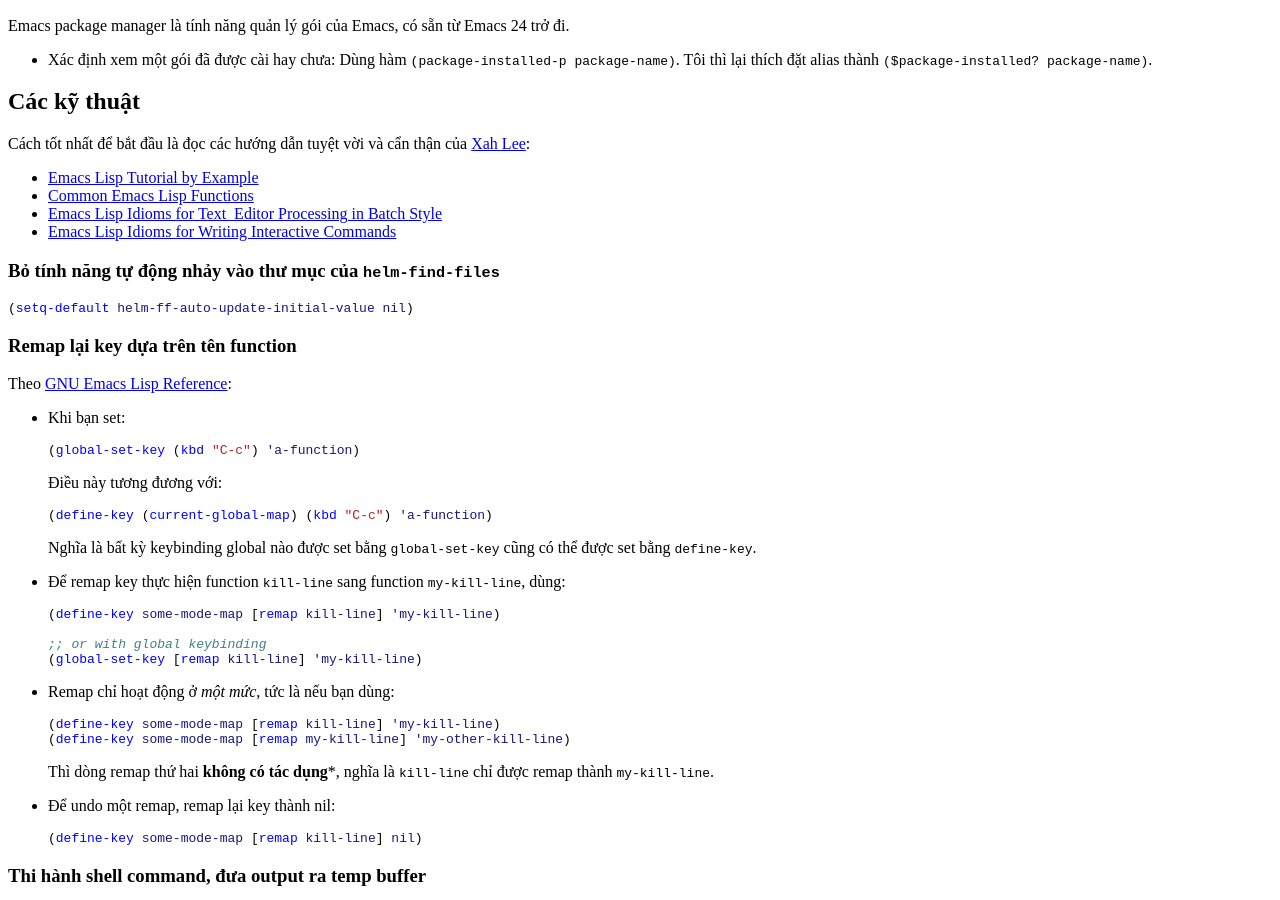
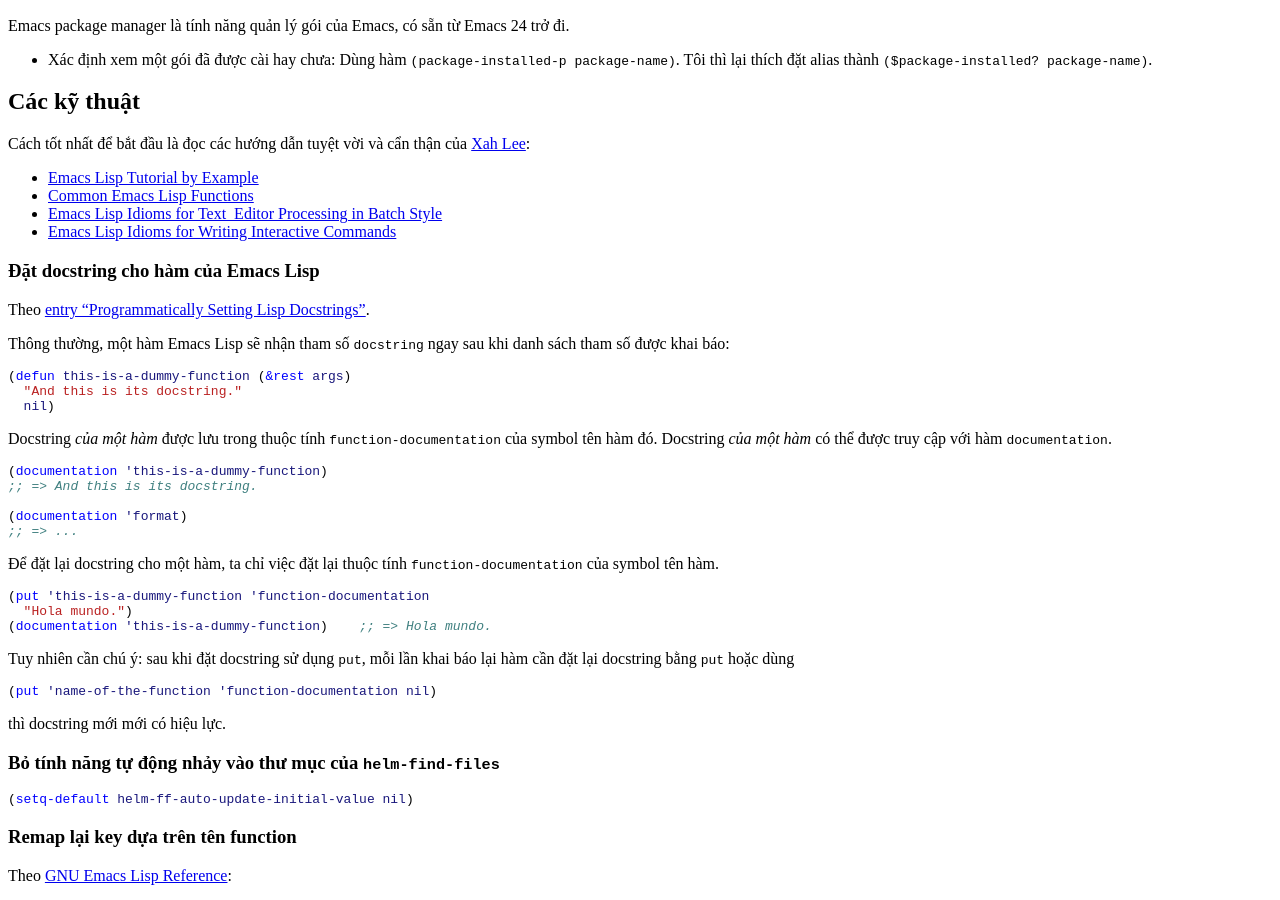
Before and after one commit to cmpitg/cmpitg.github.com, a Jekyll site: the page built from guides-vi/emacs.md, in a window 1280 px wide and 900 px high, scrolled down 1155 px. Built offline with Jekyll 4.4.1, drawn with Linux system fonts in a browser that asks for light colours; Markdown is read by kramdown in place of the engine named in the settings; comment, search, counter and statistics services are not loaded; some of the changed text lies outside the part shown.

Commit message:
Update Emacs guide: set docstring programmatically

````diff
--- a/guides-vi/emacs.md
+++ b/guides-vi/emacs.md
@@ -93,6 +93,50 @@ Cách tốt nhất để bắt đầu là đọc các hướng dẫn tuyệt v
 * [Common Emacs Lisp Functions](http://ergoemacs.org/emacs/elisp_common_functions.html)
 * [Emacs Lisp Idioms for Text_Editor Processing in Batch Style](http://ergoemacs.org/emacs/elisp_idioms_batch.html)
 * [Emacs Lisp Idioms for Writing Interactive Commands](http://ergoemacs.org/emacs/elisp_idioms.html)
+
+### Đặt docstring cho hàm của Emacs Lisp
+
+Theo
+[entry "Programmatically Setting Lisp Docstrings"](http://nullprogram.com/blog/2012/08/02/).
+
+Thông thường, một hàm Emacs Lisp sẽ nhận tham số `docstring` ngay sau khi danh
+sách tham số được khai báo:
+
+```scheme
+(defun this-is-a-dummy-function (&rest args)
+  "And this is its docstring."
+  nil)
+```
+
+Docstring *của một hàm* được lưu trong thuộc tính `function-documentation` của
+symbol tên hàm đó.  Docstring *của một hàm* có thể được truy cập với hàm
+`documentation`.
+
+```scheme
+(documentation 'this-is-a-dummy-function)
+;; => And this is its docstring.
+
+(documentation 'format)
+;; => ...
+```
+
+Để đặt lại docstring cho một hàm, ta chỉ việc đặt lại thuộc tính
+`function-documentation` của symbol tên hàm.
+
+```scheme
+(put 'this-is-a-dummy-function 'function-documentation
+  "Hola mundo.")
+(documentation 'this-is-a-dummy-function)    ;; => Hola mundo.
+```
+
+Tuy nhiên cần chú ý: sau khi đặt docstring sử dụng `put`, mỗi lần khai báo lại
+hàm cần đặt lại docstring bằng `put` hoặc dùng
+
+```scheme
+(put 'name-of-the-function 'function-documentation nil)
+```
+
+thì docstring mới mới có hiệu lực.
 
 ### Bỏ tính năng tự động nhảy vào thư mục của `helm-find-files`
 
````
Also changed, not shown: other parts of guides-vi/emacs.md (+1 -1 lines).
